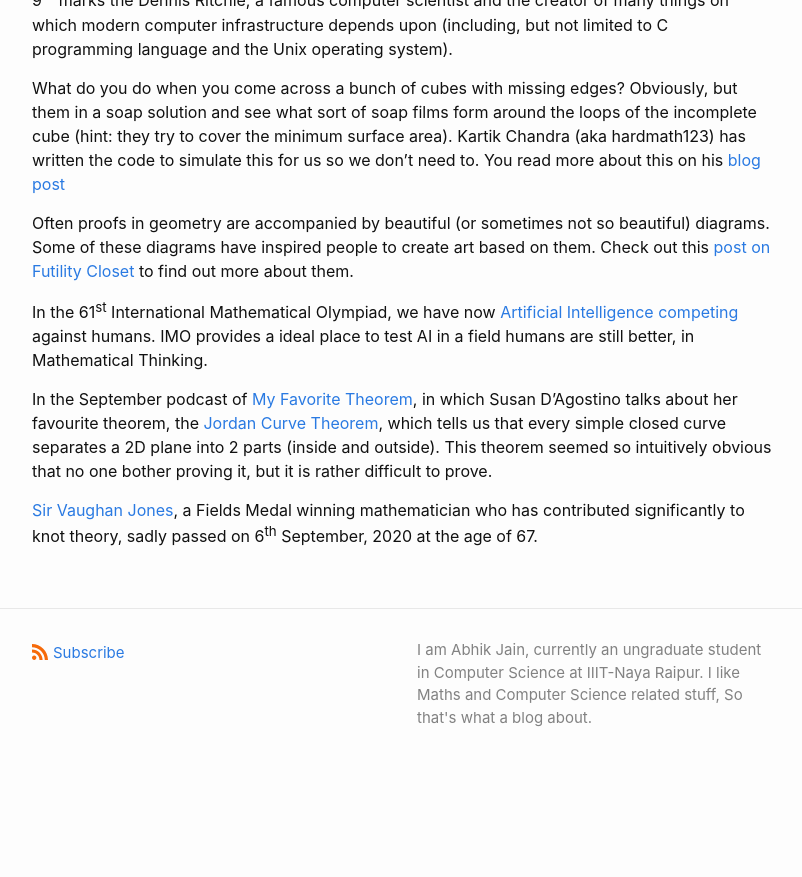
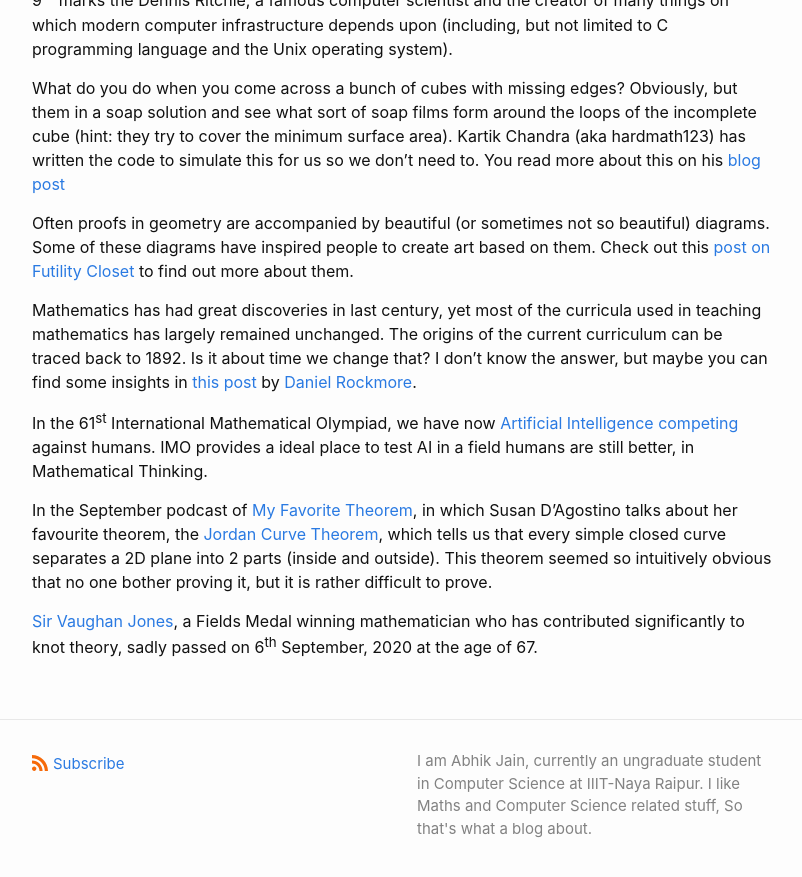
Before and after one commit to abhikjain360/abhikjain360.github.io, a Jekyll site: the page built from _posts/2020-08-01-The 186th Carnival of Mathematics.md, in a window 1280 px wide and 900 px high, scrolled down 718 px. Shown: the top 877 px of the window, without its empty margins (238-1040 px from the left). Built offline with Jekyll 4.4.1, drawn with Linux system fonts in a browser that asks for light colours; formulas are drawn with MathJax 3; before the commit the page ends 1507 px from its top, so only the background shows below that.

Commit message:
posts updated

```diff
--- a/_posts/2020-08-01-The 186th Carnival of Mathematics.md
+++ b/_posts/2020-08-01-The 186th Carnival of Mathematics.md
@@ -27,6 +27,8 @@ What do you do when you come across a bunch of cubes with missing edges? Obvious
 
 Often proofs in geometry are accompanied by beautiful (or sometimes not so beautiful) diagrams. Some of these diagrams have inspired people to create art based on them. Check out this [post on Futility Closet](https://www.futilitycloset.com/2020/09/04/art-and-artifice-2/) to find out more about them.
 
+Mathematics has had great discoveries in last century, yet most of the curricula used in teaching mathematics has largely remained unchanged. The origins of the current curriculum can be traced back to 1892. Is it about time we change that? I don't know the answer, but maybe you can find some insights in [this post](https://www.salon.com/2020/09/26/teaching-data-science-instead-of-calculus-high-schools-math-debate/) by [Daniel Rockmore](https://www.cs.dartmouth.edu/~rockmore/).
+
 In the 61<sup>st</sup> International Mathematical Olympiad, we have now [Artificial Intelligence competing](https://www.quantamagazine.org/at-the-international-mathematical-olympiad-artificial-intelligence-prepares-to-go-for-the-gold-20200921/) against humans. IMO provides a ideal place to test AI in a field humans are still better, in Mathematical Thinking.
 
 In the September podcast of [My Favorite Theorem](https://podcasts.google.com/feed/aHR0cHM6Ly9rcGtudWRzb24uY29tL215LWZhdm9yaXRlLXRoZW9yZW0_Zm9ybWF0PXJzcw?sa=X&ved=2ahUKEwjwgtSjxYbsAhW6DLcAHTM5DyAQ4aUDegQIARAC), in which Susan D'Agostino talks about her favourite theorem, the [Jordan Curve Theorem](https://people.math.osu.edu/fiedorowicz.1/math655/Jordan.html#:~:text=The%20Jordan%20curve%20theorem%20is,theorem%2C%20let%20alone%20prove%20it.), which tells us that every simple closed curve separates a 2D plane into 2 parts (inside and outside). This theorem seemed so intuitively  obvious that no one bother proving it, but it is rather difficult to prove.
```
